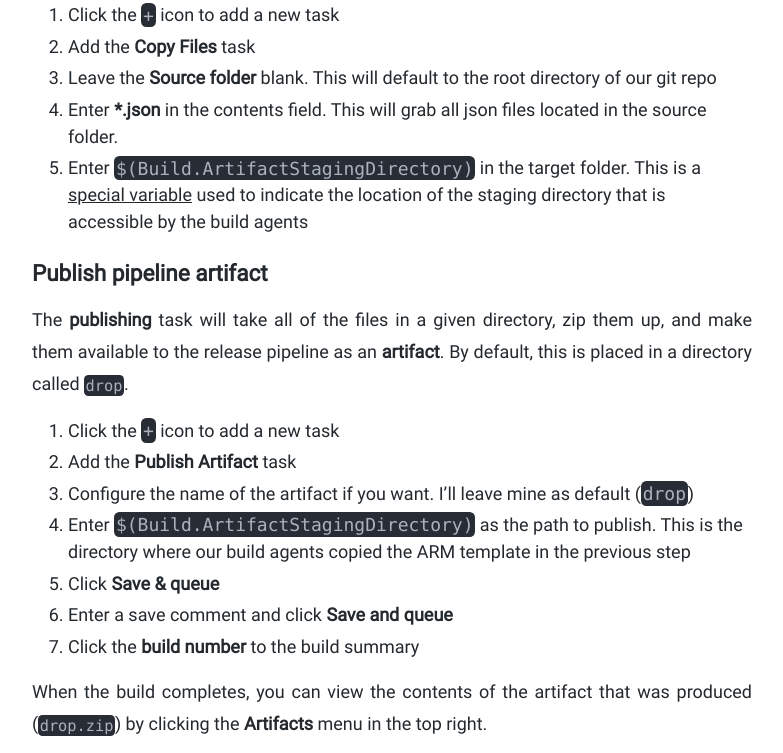
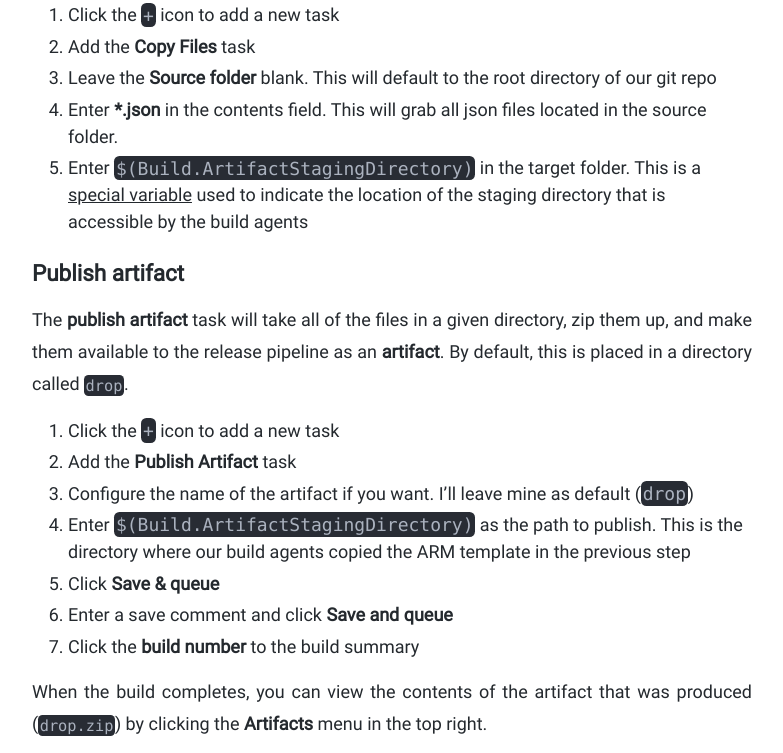
Before and after one commit to caseymullineaux/caseymullineaux.github.io, a Jekyll site: the page built from _posts/azure-devops/2019-03-02-azure-devops-part-3.md, in a window 1280 px wide and 900 px high, scrolled down 4037 px, cut to the strip 0-753 px from the top of the window. Shown: the whole strip, without its empty margins (248-1031 px from the left). Built offline with Jekyll 4.4.1, drawn with Linux system fonts in a browser that asks for light colours; nearby versions of some CDN libraries; comment, search, counter and statistics services are not loaded; a style sheet for code colours, icons or effects is not loaded.

Commit message:
small wording change

```diff
--- a/_posts/azure-devops/2019-03-02-azure-devops-part-3.md
+++ b/_posts/azure-devops/2019-03-02-azure-devops-part-3.md
@@ -81,9 +81,9 @@ The first thing we need to do in our build phase is to copy the ARM template fil
 4. Enter ***.json** in the contents field. This will grab all json files located in the source folder.
 5. Enter `$(Build.ArtifactStagingDirectory)` in the target folder. This is a [special variable](https://docs.microsoft.com/en-us/azure/devops/pipelines/build/variables?view=azure-devops&tabs=yaml) used to indicate the location of the staging directory that is accessible by the build agents
 
-### Publish pipeline artifact
+### Publish artifact
 
-The **publishing** task will take all of the files in a given directory, zip them up, and make them available to the release pipeline as an **artifact**. By default, this is placed in a directory called `drop`.
+The **publish artifact** task will take all of the files in a given directory, zip them up, and make them available to the release pipeline as an **artifact**. By default, this is placed in a directory called `drop`.
 
 1. Click the `+` icon to add a new task
 2. Add the **Publish Artifact** task
```
